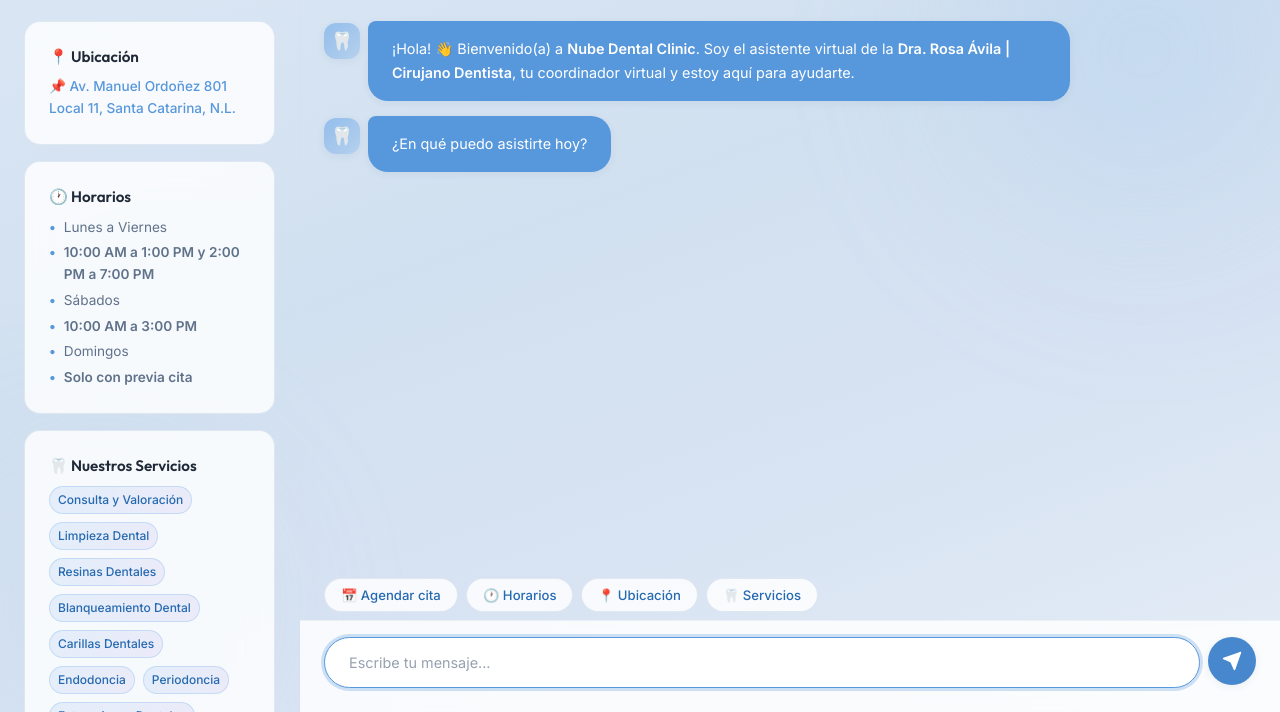
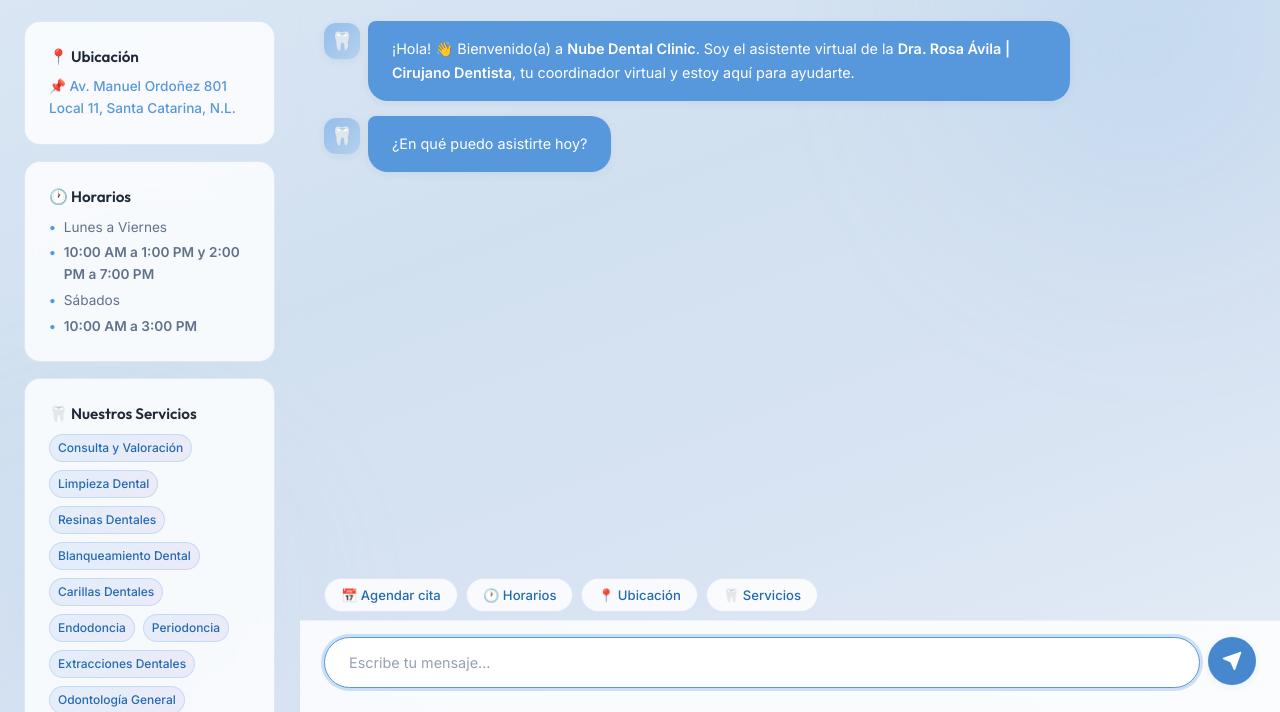
Before and after one commit to rodarteggc-png/nube, a website: page index.html in a window 1280 px wide. Shown: the part 88-800 px from the top of the page. Drawn offline with Linux system fonts and the light colour scheme.

Commit message:
feat: quitar domingo de los horarios publicos

```diff
--- a/app.js
+++ b/app.js
@@ -573,7 +573,6 @@
           <ul>
             <li><strong>Lunes a Viernes:</strong> 10:00 AM – 1:00 PM y 2:00 PM – 7:00 PM</li>
             <li><strong>Sábados:</strong> 10:00 AM – 3:00 PM</li>
-            <li><strong>Domingos:</strong> Solo con previa cita</li>
           </ul>
           <p>¿Te gustaría agendar una cita?</p>`,
           { html: true, quickReplies: [{ label: '📅 Sí, agendar cita', value: 'agendar' }, { label: 'No, gracias', value: 'no_gracias' }] }
--- a/config.js
+++ b/config.js
@@ -23,7 +23,6 @@
     hours: {
       weekdays: '10:00 AM a 1:00 PM y 2:00 PM a 7:00 PM',
       saturday: '10:00 AM a 3:00 PM',
-      sunday: 'Solo con previa cita',
       label: 'Atención de Lunes a Sábado',
     },
     services: [
--- a/index.html
+++ b/index.html
@@ -48,8 +48,6 @@
           <li><strong>10:00 AM a 1:00 PM y 2:00 PM a 7:00 PM</strong></li>
           <li>Sábados</li>
           <li><strong>10:00 AM a 3:00 PM</strong></li>
-          <li>Domingos</li>
-          <li><strong>Solo con previa cita</strong></li>
         </ul>
       </div>
       <div class="sidebar-card">
```
